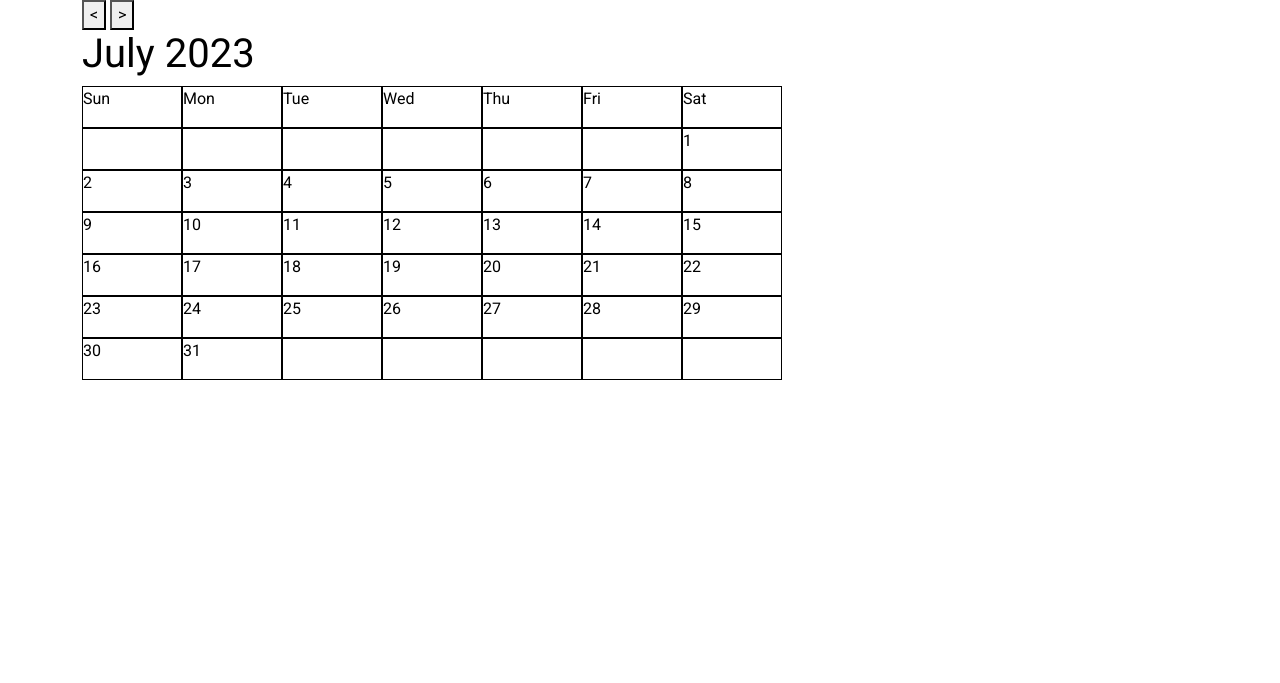
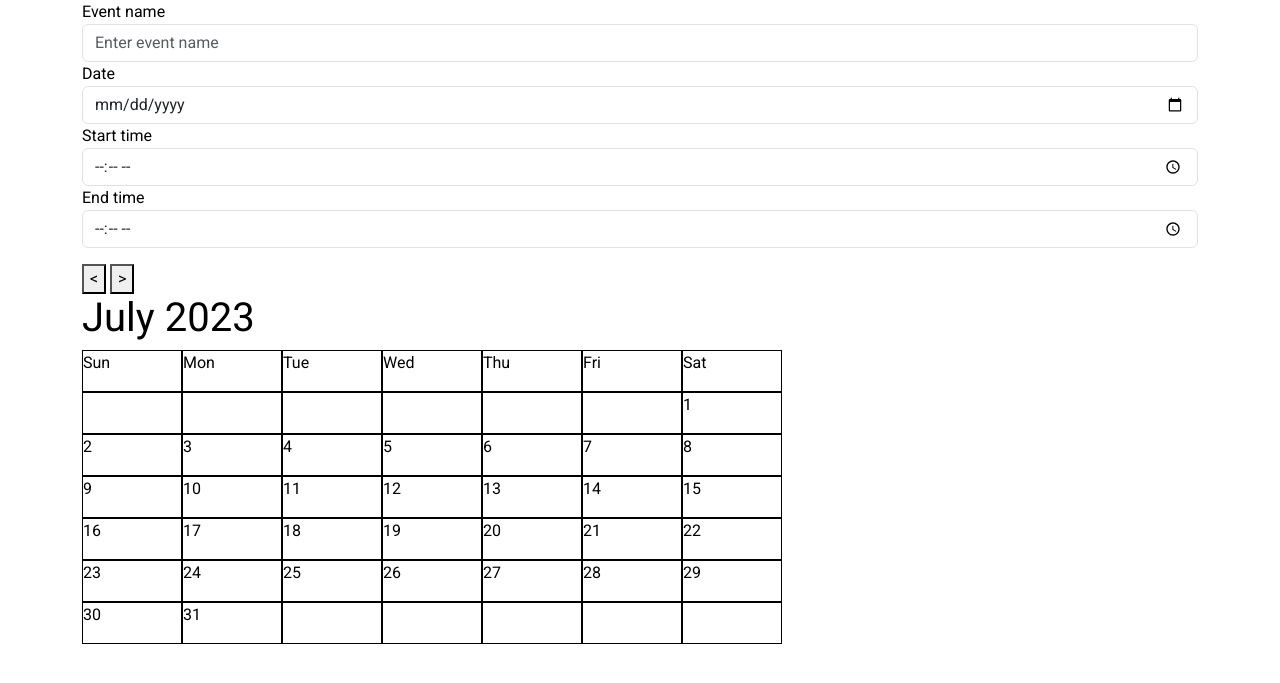
Before and after one commit to laurenchamps/ngbowden-booking, a Flask app: page /book in a window 1280 px wide. Shown: the top 683 px of the page. Run offline with Flask 3, Linux system fonts and the light colour scheme; some libraries are stand-ins or nearby versions.

Commit message:
Add form fields for event booking

```diff
--- a/app.py
+++ b/app.py
@@ -2,11 +2,12 @@
 import os """
 
 from cs50 import SQL
-from flask import Flask, flash, redirect, render_template, request, session
+from flask import Flask, flash, redirect, render_template, request, session, jsonify
 from flask_session import Session
 from tempfile import mkdtemp
 from werkzeug.exceptions import default_exceptions, HTTPException, InternalServerError
 from werkzeug.security import check_password_hash, generate_password_hash
+import json
 
 from helpers import apology, login_required
 
@@ -48,9 +49,13 @@ def index():
 # @login_required
 def book():
     """Test ability to retrieve data from DB and use in JS"""
+    events = db.execute("SELECT event_name, start_date, start_time, end_time, firstname, apartment FROM events JOIN users ON users.id = events.user_id")
 
-    return render_template("book.html")
+    return render_template("book.html", event_data=events)
 
+@app.route("/book/make-booking", methods=["POST"])
+def make_booking():
+    return 'Thanks'
 
 
 @app.route("/login", methods=["GET", "POST"])
--- a/static/calendar.js
+++ b/static/calendar.js
@@ -34,7 +34,7 @@ function drawBlankCalendar() {
 
         const dayName = document.createElement('p');
         dayName.classList.add('day-name');
-        dayName.innerText = days[i];
+        dayName.textContent = days[i];
 
         headerCell.appendChild(dayName);
 
@@ -63,7 +63,7 @@ function drawBlankCalendar() {
 function updateCalendar(month, year) {
     // Display month and year on calendar
     const monthWithYear = `${months[month]} ${year}`;
-    title.innerText = monthWithYear;
+    title.textContent = monthWithYear;
 
     // Set the first day of the month
     const theFirst = new Date();
@@ -87,11 +87,11 @@ function updateCalendar(month, year) {
         const dayNumber = day.querySelector('.day-number');
 
         // Reset to blank
-        dayNumber.innerText = '';
+        dayNumber.textContent = '';
 
         // Add each day of month to calendar
         if (i >= firstDayOfMonth && dayCounter <= daysInMonth) {
-            dayNumber.innerText = dayCounter;
+            dayNumber.textContent = dayCounter;
             dayCounter++;
         }
     }
@@ -125,3 +125,12 @@ updateCalendar(6, 2023);
 // Event listeners
 previousMonth.addEventListener("click", getPreviousMonth);
 nextMonth.addEventListener("click", getNextMonth);
+
+// Example fetch API request
+// fetch('~~ add URL ~~')
+//     .then((response) => {
+//         return response.json();
+//     })
+//     .then((data) => {
+//         console.log(data);
+//     });
--- a/templates/book.html
+++ b/templates/book.html
@@ -10,6 +10,28 @@
 
 {% block main %}
 <div class="container">
+    <div class="mb-3">
+        <div class="form-group">
+            <label for="event-name">Event name</label>
+            <input type="text" class="form-control" id="event-name" placeholder="Enter event name">
+        </div>
+        <div class="form-group">
+            <label for="date">Date</label>
+            <input type="date" class="form-control" id="date">
+        </div>
+        <div class="form-group">
+            <label for="start-time">Start time</label>
+            <input type="time" class="form-control" id="start-time">
+        </div>
+        <div class="form-group">
+            <label for="end-time">End time</label>
+            <input type="time" class="form-control" id="end-time">
+        </div>
+    </div>
+</div>
+
+
+<div class="container">
     <div class="button-group">
         <button class="navigation" id="previous-month">&lt;</button>
         <button class="navigation" id="next-month">&gt;</button>
```
